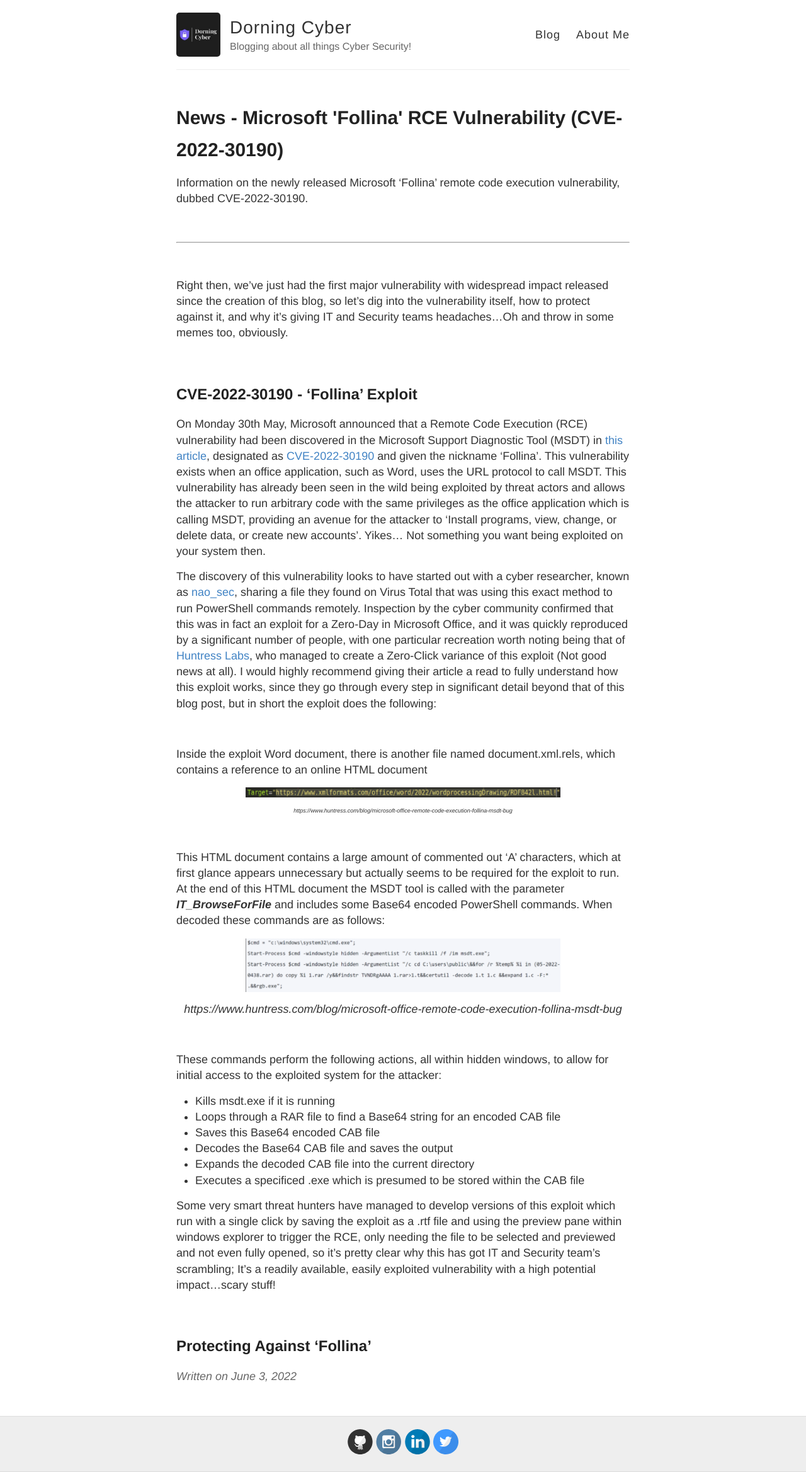
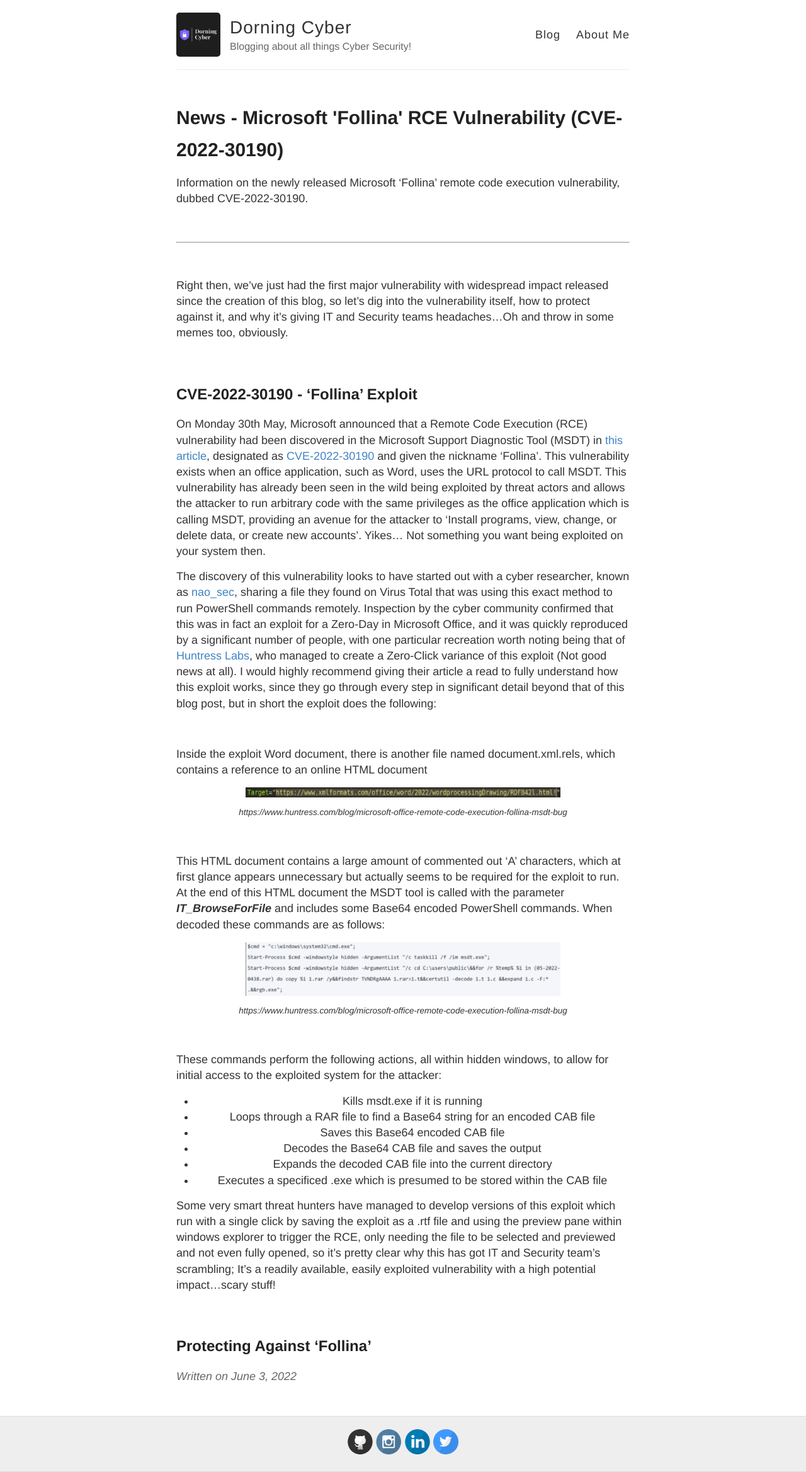
Before and after one commit to LeeDorning/LeeDorning.github.io, a Jekyll site: the page built from _posts/2022-06-03-News_:_Microsoft_Follina_RCE_Vulnerability_CVE_-_2022_-_30190.md, in a window 1280 px wide. Shown: the whole page at 63% size. Built offline with Jekyll 4.4.1, drawn with Linux system fonts in a browser that asks for light colours.

Commit message:
Update 2022-06-03-News_:_Microsoft_Follina_RCE_Vulnerability_CVE_-_2022_-_30190.md
formatting updates

```diff
--- a/_posts/2022-06-03-News_:_Microsoft_Follina_RCE_Vulnerability_CVE_-_2022_-_30190.md
+++ b/_posts/2022-06-03-News_:_Microsoft_Follina_RCE_Vulnerability_CVE_-_2022_-_30190.md
@@ -30,7 +30,7 @@ Inside the exploit Word document, there is another file named document.xml.rels,
 ![HTML Document Reference](https://github.com/LeeDorning/LeeDorning.github.io/blob/main/images/News_:_Microsoft_Follina_RCE_Vulnerability_CVE_-_2022_-_30190/TargetHtml.png?raw=true){:style="display:block; margin-left:auto; margin-right:auto"}{: width="500"}
 
 *https://www.huntress.com/blog/microsoft-office-remote-code-execution-follina-msdt-bug*
-{: style="text-align: center; font-size:50%"}
+{: style="text-align: center; font-size:75%"}
 
 &nbsp;
 
@@ -39,7 +39,7 @@ This HTML document contains a large amount of commented out ‘A’ characters,
 ![BASE64 Decoded PowerShell Commands](https://github.com/LeeDorning/LeeDorning.github.io/blob/main/images/News_:_Microsoft_Follina_RCE_Vulnerability_CVE_-_2022_-_30190/DecodedCommands.png?raw=true){:style="display:block; margin-left:auto; margin-right:auto"}{: width="500"}
 
 *https://www.huntress.com/blog/microsoft-office-remote-code-execution-follina-msdt-bug*
-{: style="text-align: center"}
+{: style="text-align: center; font-size:75%"}
 
 &nbsp;
 
@@ -51,6 +51,7 @@ These commands perform the following actions, all within hidden windows, to allo
 - Decodes the Base64 CAB file and saves the output
 - Expands the decoded CAB file into the current directory
 - Executes a specificed .exe which is presumed to be stored within the CAB file
+{: style="text-align: center"}
 
 Some very smart threat hunters have managed to develop versions of this exploit which run with a single click by saving the exploit as a .rtf file and using the preview pane within windows explorer to trigger the RCE, only needing the file to be selected and previewed and not even fully opened, so it’s pretty clear why this has got IT and Security team’s scrambling; It’s a readily available, easily exploited vulnerability with a high potential impact…scary stuff!
 
```
